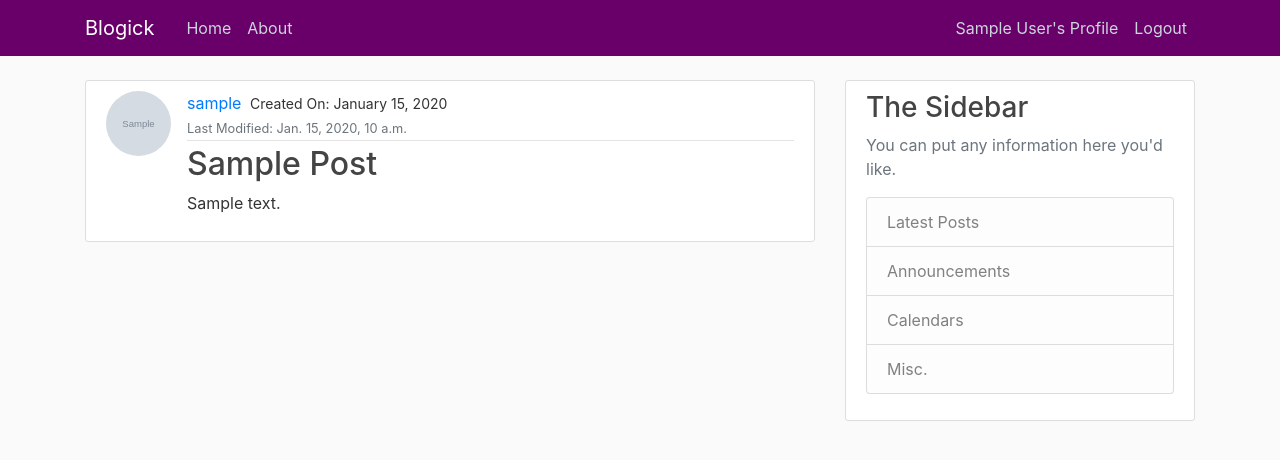
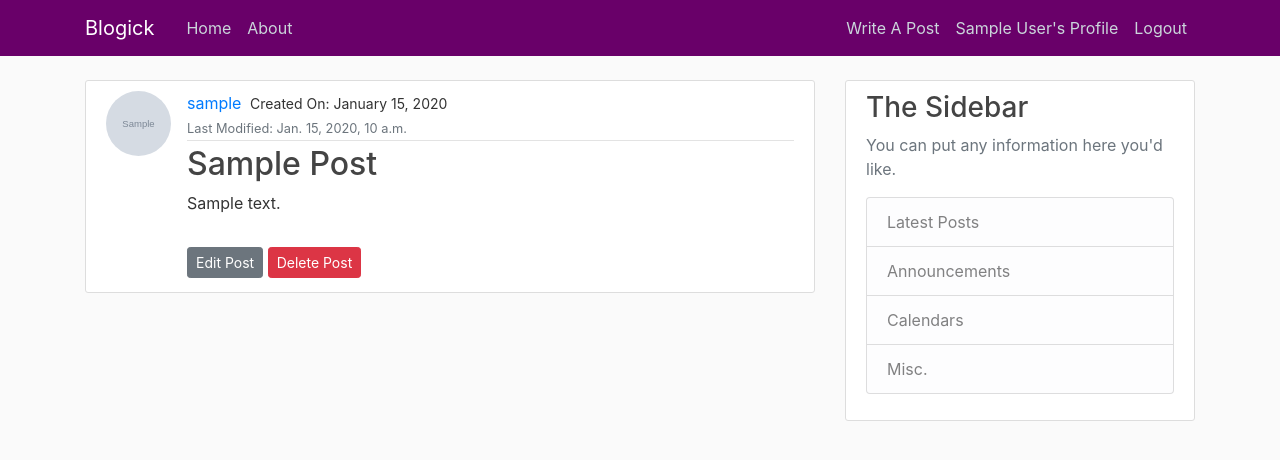
Before and after one commit to MalikMAlna/blogick, a Django app: page /post/1/ in a window 1280 px wide. Shown: the top 460 px of the page. Run offline with Django 3.2, Linux system fonts and the light colour scheme; a user stored in the database is signed in; tables that the repository leaves empty hold one stand-in row (values such as "Sample post"); grey boxes marked "Sample" are stand-in pictures; some libraries are stand-ins or nearby versions.

Commit message:
Adding Create/Update/Delete buttons/links in/for Posts

```diff
--- a/blog/templates/blog/base.html
+++ b/blog/templates/blog/base.html
@@ -53,8 +53,9 @@
             <!-- Navbar Right Side -->
             <div class="navbar-nav">
             {% if user.is_authenticated %}
+            <a class="nav-item nav-link" href="{% url 'post-write' %}">Write A Post</a>
               {% if user.display_name %}
-            <a class="nav-item nav-link" href="{% url 'profile' %}">{{user.display_name.title}}'s Profile</a>
+              <a class="nav-item nav-link" href="{% url 'profile' %}">{{user.display_name.title}}'s Profile</a>
               {% else %}
               <a class="nav-item nav-link" href="{% url 'profile' %}">My Profile</a>
               {% endif %}
--- a/blog/templates/blog/post.html
+++ b/blog/templates/blog/post.html
@@ -16,6 +16,20 @@
     </div>
     <h2 class="article-title">{{ post.title.title }}</h2>
     <p class="article-content">{{ post.content }}</p>
+    {% if post.author == user %}
+    <a
+      class="btn btn-secondary btn-sm mt-3 mb-1"
+      href="{% url 'post-edit' post.pk %}"
+    >
+      Edit Post
+    </a>
+    <a
+      class="btn btn-danger btn-sm mt-3 mb-1"
+      href="{% url 'post-delete' post.pk %}"
+    >
+      Delete Post
+    </a>
+    {% endif %}
   </div>
 </article>
 {% endblock content %}
```
